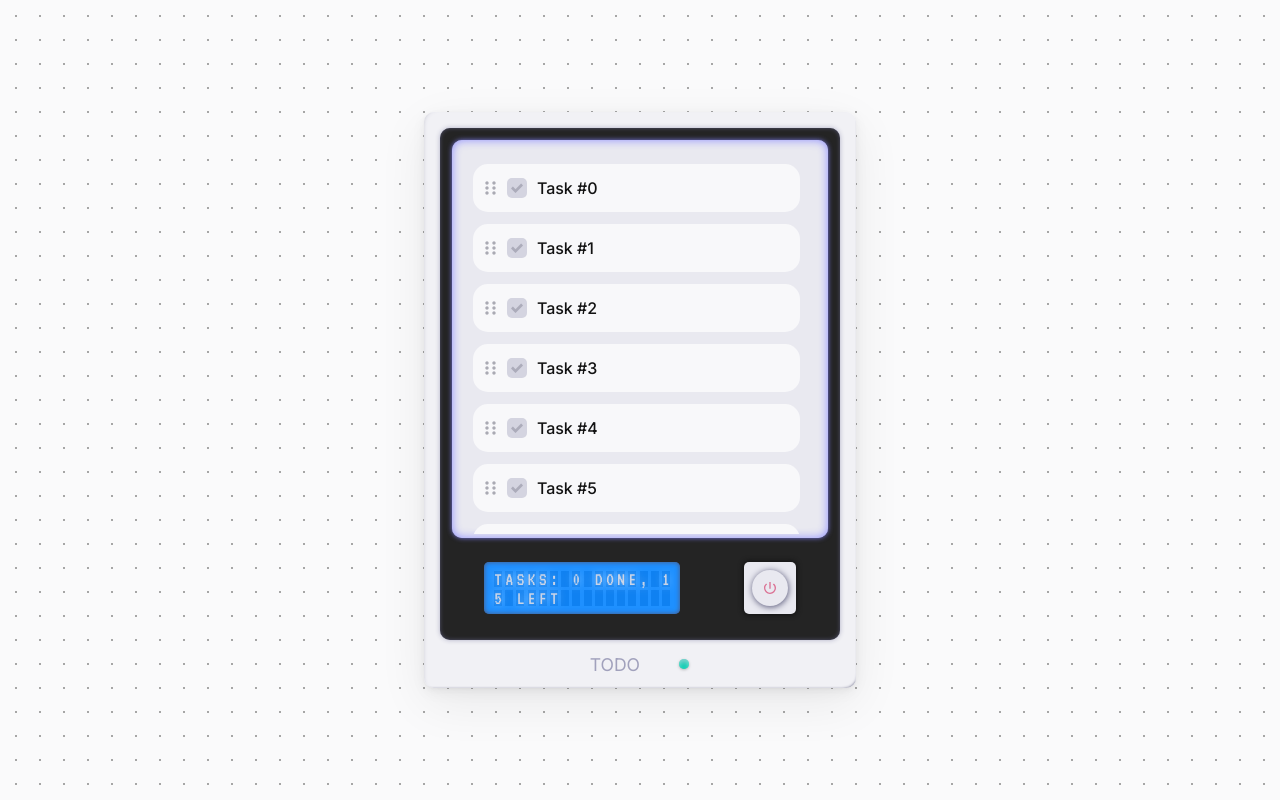
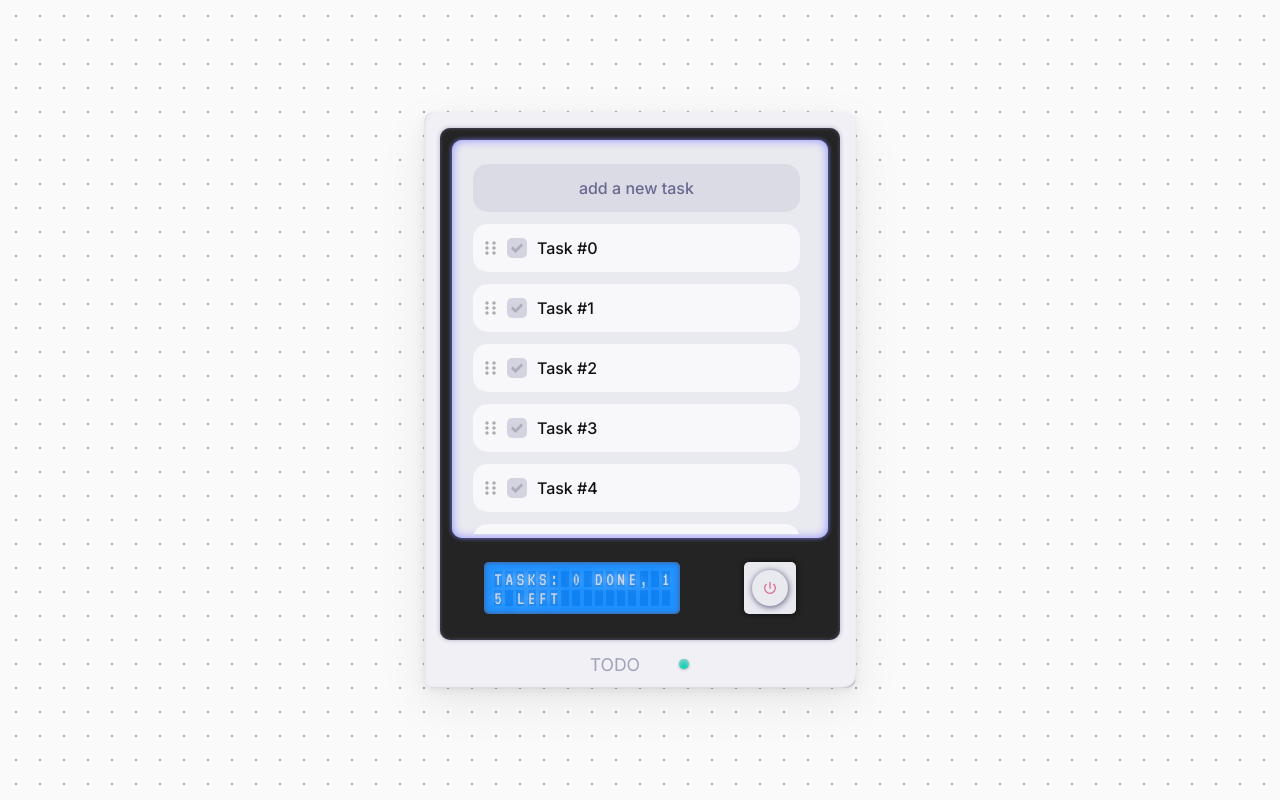
Before and after one commit to jessyhq/frontend-react, a React (Create React App) app: page / in a window 1280 px wide. Built offline with nearby package versions, Linux system fonts and the light colour scheme.

Commit message:
🆕 added task add functionality

```diff
--- a/src/components/extensions/TodoList/index.tsx
+++ b/src/components/extensions/TodoList/index.tsx
@@ -105,6 +105,41 @@ export const Screen = styled.div<{ isOn: boolean }>`
   transition: all 0.25s ease;
 `
 
+export const Placeholder = styled.div`
+  position: relative;
+  color: ${ Color(COLORS.WHITE).darken(0.5).hex() };
+  font-weight: 500;
+  font-size: 1rem;
+  user-select: none;
+  cursor: pointer;
+  transition: all 0.25s ease;
+`
+
+export const AddTask = styled.div`
+  display: flex;
+  align-items: center;
+  justify-content: center;
+  width: 92%;
+  height: 2rem;
+  margin-right: 1%;
+  margin-bottom: 0.75rem;
+  padding: 0.5rem 4%;
+  background-color: ${ Color(COLORS.WHITE).darken(0.1).hex() };
+  border-radius: 15px;
+  cursor: pointer;
+  transition: all 0.25s ease;
+
+  &:hover {
+    background-color: ${ Color(COLORS.PRIMARY).saturate(0.75).alpha(0.25).toString() };
+    transition: all 0.25s ease;
+  }
+
+  &:hover ${ Placeholder } {
+    color: ${ Color(COLORS.PRIMARY).darken(0.25).toString() };
+    transition: all 0.25s ease;
+  }
+`
+
 export const Tasks = styled.div`
   display: flex;
   align-items: center;
@@ -170,8 +205,9 @@ const TodoList = () => {
         createdAt: Date.now()
       },
       title: `Task #${ i }`
-    }
-  )))
+      }
+    )
+  ))
   const [ tasksMetadata, setTasksMetadata ] = useState({
     done: 0,
     length: tasks.length
@@ -206,6 +242,20 @@ const TodoList = () => {
     setTasks(newTasks)
     if (newIsDone) setTasksMetadata({ ...tasksMetadata, done: tasksMetadata.done + 1 })
     else setTasksMetadata({ ...tasksMetadata, done: tasksMetadata.done - 1 })
+  }, [ tasks, tasksMetadata ])
+
+  const addTask = useCallback(() => {
+    const newTasks = tasks
+    newTasks.unshift({
+      _id: (Math.random() + 1).toString(36).substring(2),
+      isDone: false,
+      time: {
+        createdAt: Date.now()
+      },
+      title: `Task #${ (Math.random() + 1).toString(36).substring(2) }`
+    })
+    setTasks(newTasks)
+    setTasksMetadata({ ...tasksMetadata, length: tasksMetadata.length + 1 })
   }, [ tasks, tasksMetadata ])
 
   const deleteTask = useCallback((_id: string) => {
@@ -243,6 +293,9 @@ const TodoList = () => {
                       { ...provided.droppableProps }
                       ref={ provided.innerRef }
                     >
+                      <AddTask onClick={ addTask }>
+                        <Placeholder>add a new task</Placeholder>
+                      </AddTask>
                       {
                         tasks.map((task, index) => (
                           <TaskItem
--- a/src/components/global/TaskItem/index.tsx
+++ b/src/components/global/TaskItem/index.tsx
@@ -202,6 +202,7 @@ const TaskItem = ({ index, task, updateTaskDoneStatus, deleteTask, taskIndexBein
           <Edge>
             <Checkbox
               isChecked={ isTaskDone }
+              isClickable={ !isEditing }
               onClick={() => {
                 if (!isEditing && canToggleTaskDone) {
                   setIsTaskDone(!isTaskDone)
--- a/src/components/global/TaskItem/styles.ts
+++ b/src/components/global/TaskItem/styles.ts
@@ -109,7 +109,7 @@ export const CheckmarkIcon = styled(ImCheckmark)<{ isvisible: string }>`
   transition: all 0.25s ease;
 `
 
-export const Checkbox = styled.div<{ isChecked: boolean }>`
+export const Checkbox = styled.div<{ isChecked: boolean, isClickable: boolean }>`
   display: flex;
   justify-content: center;
   align-items: center;
@@ -117,16 +117,24 @@ export const Checkbox = styled.div<{ isChecked: boolean }>`
   height: 1.25rem;
   border-radius: 5px;
   background-color: ${ Color(COLORS.WHITE).darken(0.25).alpha(0.5).toString() };
-  cursor: pointer;
+  cursor: ${ props => props.isClickable ? 'pointer' : 'default' };
   transition: all 0.25s ease;
 
   &:hover {
-    box-shadow: inset 0px 0px 5px 0px ${ Color(COLORS.WHITE).darken(0.25).hex() };
+    box-shadow: ${ props => props.isClickable ? 'inset 0px 0px 5px 0px ' + Color(COLORS.WHITE).darken(0.25).hex() : '' };
     transition: all 0.25s ease;
   }
 
   &:hover ${ CheckmarkIcon } {
-    color: ${ props => props.isChecked ? Color(COLORS.WHITE).darken(0.75).toString() : Color(COLORS.WHITE).darken(0.75).alpha(0.5).toString() };
+    color: ${
+      props => props.isChecked ?
+        Color(COLORS.WHITE).darken(0.75).toString()
+      :
+        props.isClickable ?
+          Color(COLORS.WHITE).darken(0.75).alpha(0.5).toString()
+        :
+          ''
+    };
     transition: all 0.25s ease;
   }
 `
--- a/src/index.tsx
+++ b/src/index.tsx
@@ -1,28 +1,29 @@
 // Packages:
-import React from 'react';
-import ReactDOM from 'react-dom';
-import { Provider } from 'react-redux';
+import React from 'react'
+import ReactDOM from 'react-dom'
+import { Provider } from 'react-redux'
 import {
   BrowserRouter as Router,
   Switch,
   Route,
-} from 'react-router-dom';
-import { createGlobalStyle } from 'styled-components';
-import reportWebVitals from './reportWebVitals';
+} from 'react-router-dom'
+import { createGlobalStyle } from 'styled-components'
+import Color from 'color'
+import reportWebVitals from './reportWebVitals'
 
 
 // Imports:
-import store from './redux/store';
+import store from './redux/store'
 
 
 // Constants:
-import COLORS from './styles/colors';
-import ROUTES from './routes/routes';
+import COLORS from './styles/colors'
+import ROUTES from './routes/routes'
 
 
 // Components:
-import Navbar from './components/global/Navbar';
-import App from './views/App';
+import Navbar from './components/global/Navbar'
+import App from './views/App'
 
 
 // Styles:
@@ -43,7 +44,7 @@ const GlobalStyle = createGlobalStyle`
 
   ::selection {
     padding: 1em;
-    background-color: ${ COLORS.PRIMARY };
+    background-color: ${ Color(COLORS.PRIMARY).saturate(1.5).alpha(0.35).toString() };
   }
 
   a {
@@ -56,7 +57,7 @@ const GlobalStyle = createGlobalStyle`
       'Ubuntu', 'Cantarell', 'Fira Sans', 'Droid Sans', 'Helvetica Neue',
       sans-serif;
   }
-`;
+`
 
 
 // Functions:
@@ -77,6 +78,6 @@ ReactDOM.render(
     </Provider>
   </React.StrictMode>,
   document.getElementById('jessy')
-);
+)
 
-reportWebVitals();
+reportWebVitals()
--- a/src/styles/colors.ts
+++ b/src/styles/colors.ts
@@ -1,6 +1,6 @@
 // Constants:
 const COLORS = {
-  PRIMARY: '#EC5766',
+  PRIMARY: '#46ACC2',
   WHITE: '#F8F8FA',
   BLACK: '#121212'
 }
```
